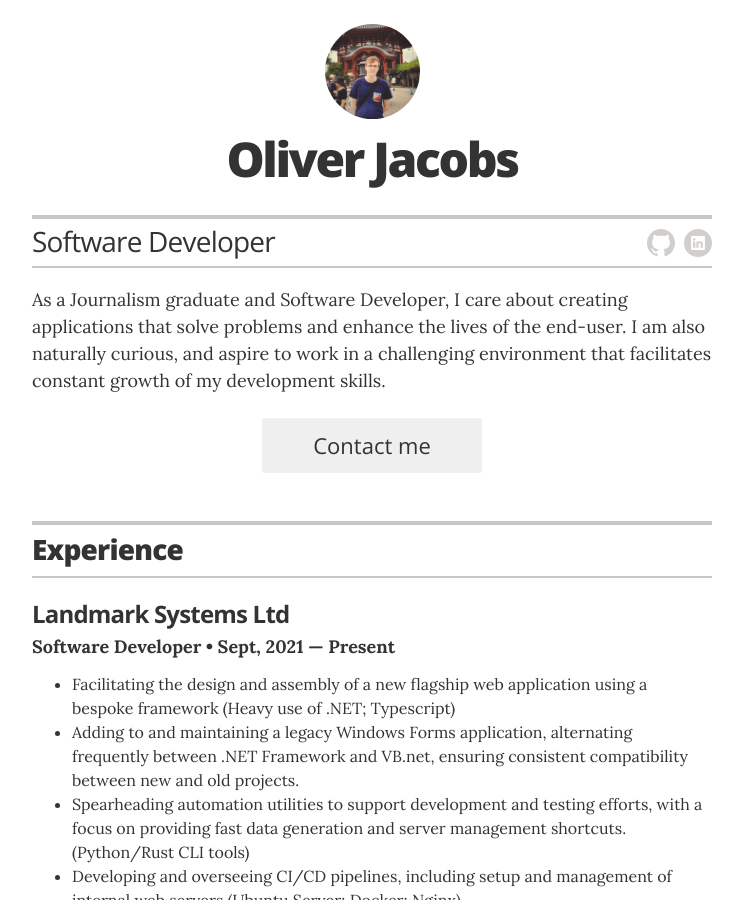
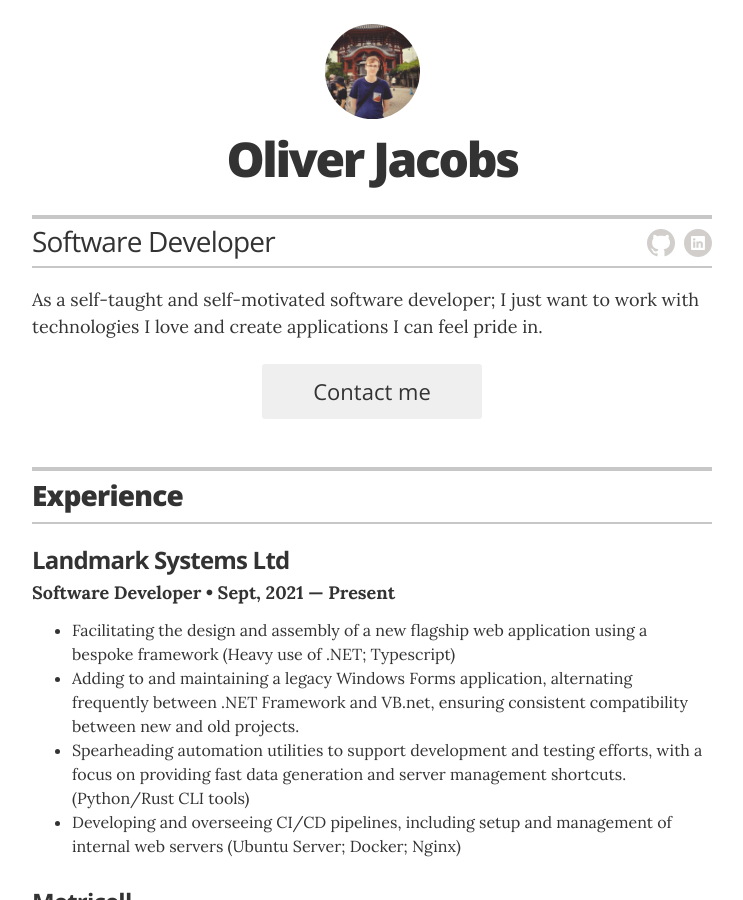
Before and after one commit to viarurla/viarurla.github.io, a Jekyll site: the page built from index.html, in a window 1280 px wide and 900 px high. Shown: the whole window, without its empty margins (268-1011 px from the left). Built offline with Jekyll 4.4.1, drawn with Linux system fonts in a browser that asks for light colours.

Commit message:
Added cheesier intro

```diff
--- a/_config.yml
+++ b/_config.yml
@@ -23,7 +23,7 @@ resume_contact_address:         "West Sussex, UK"
 # resume_header_contact_info:     "West Sussex, UK • MSISDN • oliverjacobs@protonmail.com"
 display_header_contact_info:    "false"
 
-resume_header_intro: "<p>As a Journalism graduate and Software Developer, I care about creating applications that solve problems and enhance the lives of the end-user. I am also naturally curious, and aspire to work in a challenging environment that facilitates constant growth of my development skills.</p>"
+resume_header_intro: "<p>As a self-taught and self-motivated software developer; I just want to work with technologies I love and create applications I can feel pride in.</p>"
 
 # use "yes" to display the email contact button,
 # "no" to display an "I'm not looking for work" message,
```
